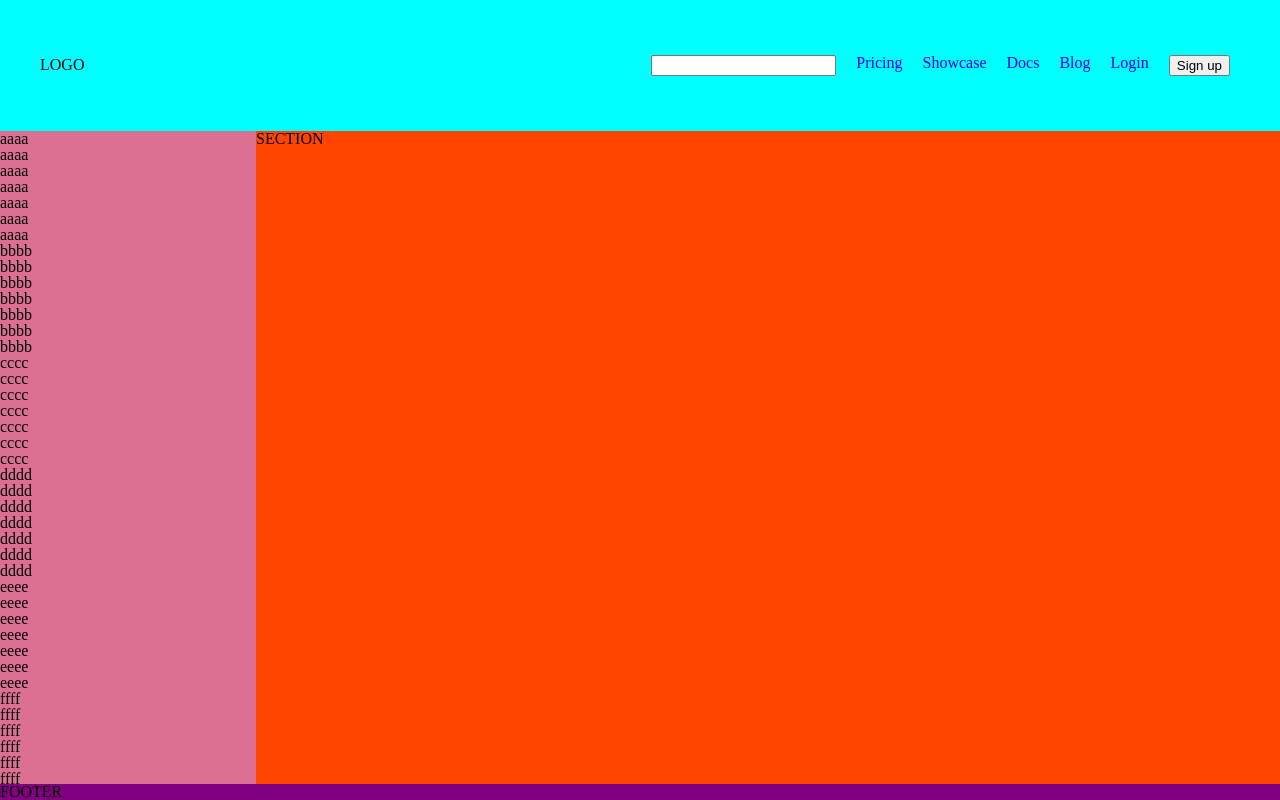
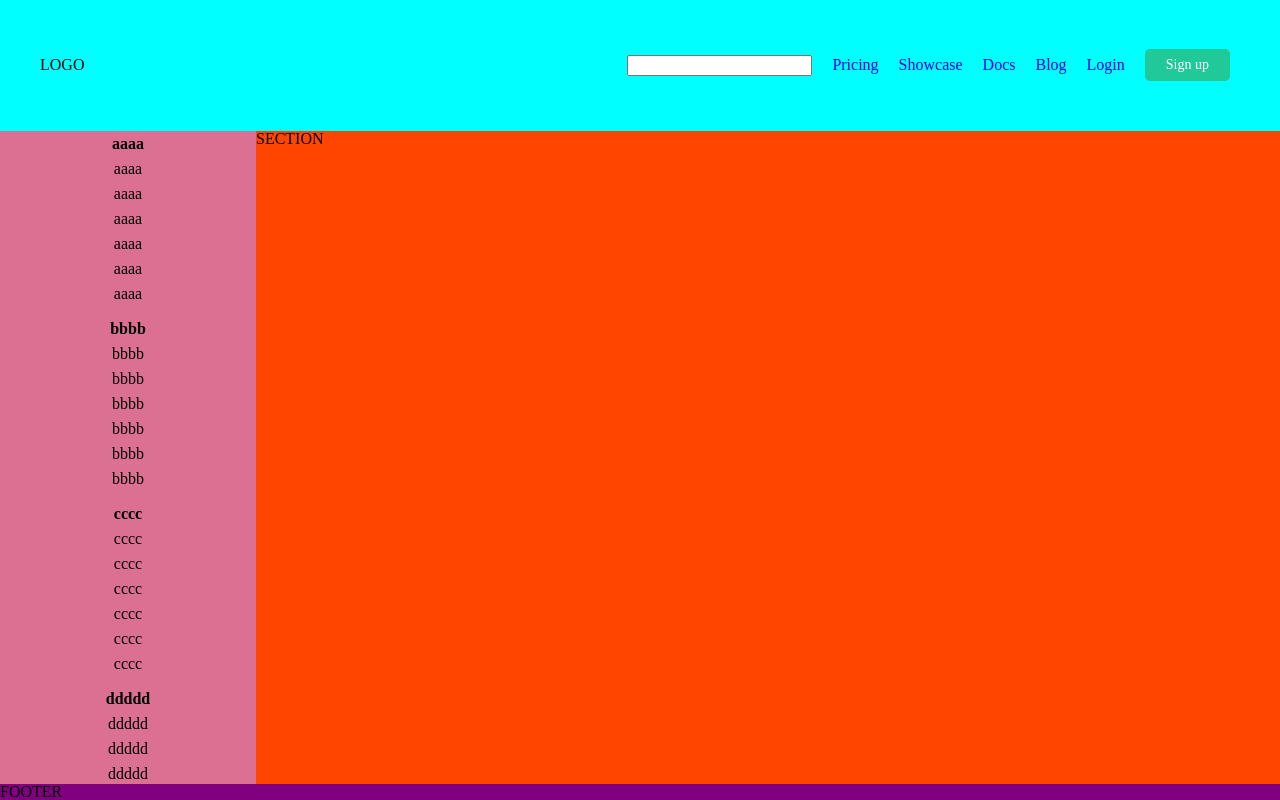
Before and after one commit to Rodoudou/page_documentation, a plain HTML site: page index.html in a window 1280 px wide. Drawn offline with Linux system fonts and the light colour scheme.

Commit message:
correction aside liste

```diff
--- a/css/style.css
+++ b/css/style.css
@@ -29,6 +29,7 @@ nav {
 }
 .menu ul {
   display: flex;
+  align-items: center;
 }
 .menu ul li {
   margin: 10px;
@@ -42,10 +43,43 @@ nav {
 .logo {
   padding-left: 40px;
 }
+.button.small {
+  font-size: 14px;
+  padding: 8px 20px;
+  padding: 0.5rem 1.25rem;
+}
+.button.primary {
+  background-color: #20c997;
+  color: #fff;
+}
+.button {
+  background-color: #f1f3f5;
+  border: 1px solid transparent;
+  border-radius: 0.3rem;
+  cursor: pointer;
+  display: inline-block;
+  font-size: 16px;
+  font-weight: 500;
+  line-height: 1em;
+  padding: 1rem 2rem;
+  text-align: center;
+  -webkit-transition: all 0.3s cubic-bezier(0.694, 0, 0.335, 1);
+  transition: all 0.3s cubic-bezier(0.694, 0, 0.335, 1);
+}
 aside {
   grid-area: aside;
   background-color: palevioletred;
   overflow: auto; /* Ajout de la propriété overflow */
+  text-align: center;
+}
+aside ul :nth-child(1) {
+  font-weight: bold;
+}
+aside li {
+  line-height: 25px;
+}
+aside div {
+  padding-bottom: 10px;
 }
 section {
   grid-area: section;
--- a/index.html
+++ b/index.html
@@ -22,7 +22,13 @@
             <li><a href="#">Docs</a></li>
             <li><a href="#">Blog</a></li>
             <li><a href="#">Login</a></li>
-            <li><button type="submit">Sign up</button></li>
+            <li>
+              <a
+                class="signup-button button small primary"
+                href="https://app.forestry.io/signup"
+                >Sign up</a
+              >
+            </li>
           </ul>
         </div>
       </nav>
@@ -62,46 +68,68 @@
         </div>
         <div>
           <ul>
-            <li>dddd</li>
-            <li>dddd</li>
-            <li>dddd</li>
-            <li>dddd</li>
-            <li>dddd</li>
-            <li>dddd</li>
-            <li>dddd</li>
+            <li>ddddd</li>
+            <li>ddddd</li>
+            <li>ddddd</li>
+            <li>ddddd</li>
+            <li>ddddd</li>
+            <li>ddddd</li>
+            <li>ddddd</li>
           </ul>
         </div>
         <div>
           <ul>
-            <li>eeee</li>
-            <li>eeee</li>
-            <li>eeee</li>
-            <li>eeee</li>
-            <li>eeee</li>
-            <li>eeee</li>
-            <li>eeee</li>
+            <li>eeeee</li>
+            <li>eeeee</li>
+            <li>eeeee</li>
+            <li>eeeee</li>
+            <li>eeeee</li>
+            <li>eeeee</li>
+            <li>eeeee</li>
           </ul>
         </div>
         <div>
           <ul>
-            <li>ffff</li>
-            <li>ffff</li>
-            <li>ffff</li>
-            <li>ffff</li>
-            <li>ffff</li>
-            <li>ffff</li>
-            <li>ffff</li>
+            <li>fffff</li>
+            <li>fffff</li>
+            <li>fffff</li>
+            <li>fffff</li>
+            <li>fffff</li>
+            <li>fffff</li>
+            <li>fffff</li>
           </ul>
         </div>
         <div>
           <ul>
-            <li>gggggg</li>
-            <li>gggggg</li>
-            <li>gggggg</li>
-            <li>gggggg</li>
-            <li>gggggg</li>
-            <li>gggggg</li>
-            <li>gggggg</li>
+            <li>ggggg</li>
+            <li>ggggg</li>
+            <li>ggggg</li>
+            <li>ggggg</li>
+            <li>ggggg</li>
+            <li>ggggg</li>
+            <li>ggggg</li>
+          </ul>
+        </div>
+        <div>
+          <ul>
+            <li>hhhhhhh</li>
+            <li>hhhhhhh</li>
+            <li>hhhhhhh</li>
+            <li>hhhhhhh</li>
+            <li>hhhhhhh</li>
+            <li>hhhhhhh</li>
+            <li>hhhhhhh</li>
+          </ul>
+        </div>
+        <div>
+          <ul>
+            <li>iiiiiii</li>
+            <li>iiiiiii</li>
+            <li>iiiiiii</li>
+            <li>iiiiiii</li>
+            <li>iiiiiii</li>
+            <li>iiiiiii</li>
+            <li>iiiiiii</li>
           </ul>
         </div>
       </aside>
```
